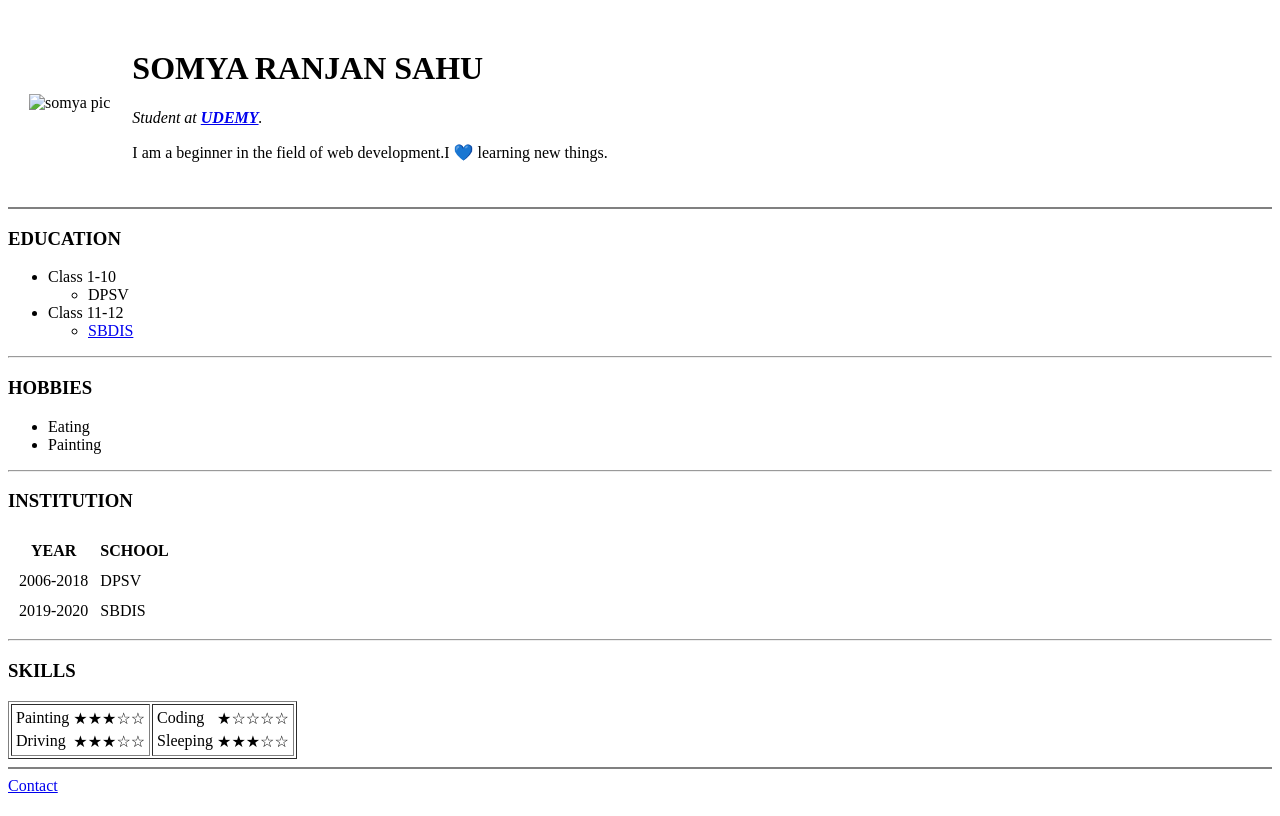
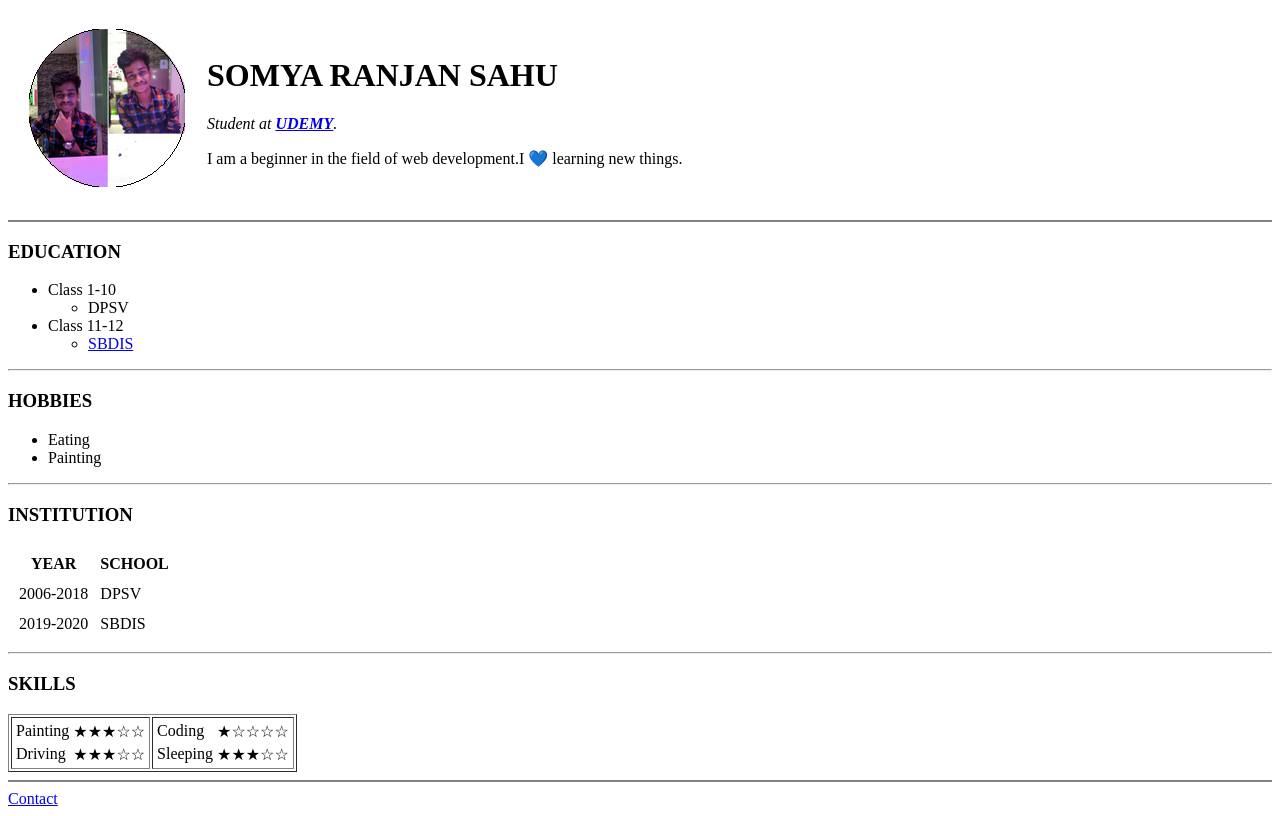
Before and after one commit to SomyaRanjanSahu/Personal-Site, a plain HTML site: page index.html in a window 1280 px wide. Drawn offline with Linux system fonts and the light colour scheme.

Commit message:
Removed pic error

```diff
--- a/index.html
+++ b/index.html
@@ -9,7 +9,7 @@
 <body>
   <table cellspacing="20">
     <tr>
-      <td><img src="image/somya.png" alt="somya pic"></td>
+      <td><img src="somya.png" alt="somya pic"></td>
       <td>
         <h1>SOMYA RANJAN SAHU</h1>
         <p><em>Student at <strong><a href="https://www.udemy.com/">UDEMY</a></strong>.</em></p>
```
